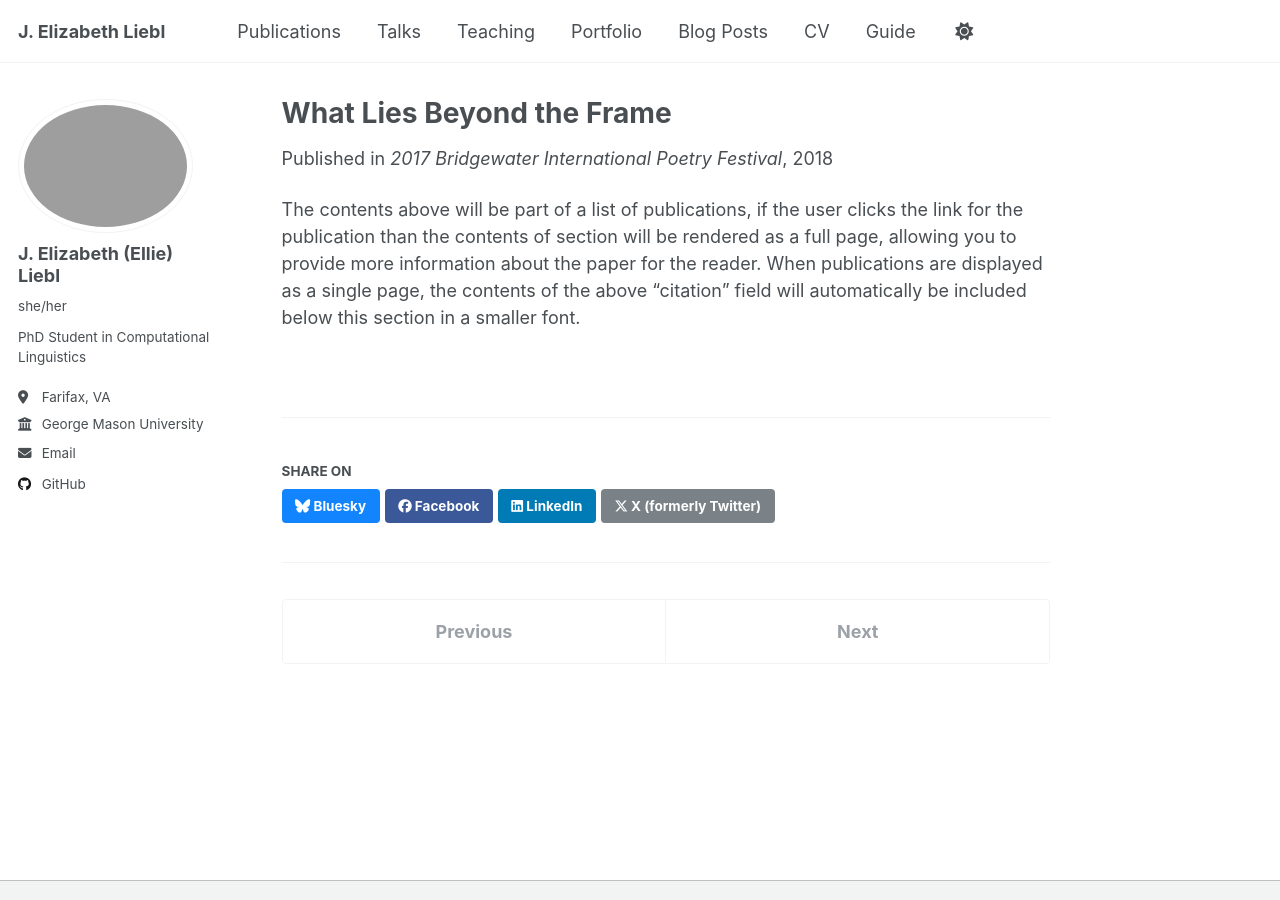
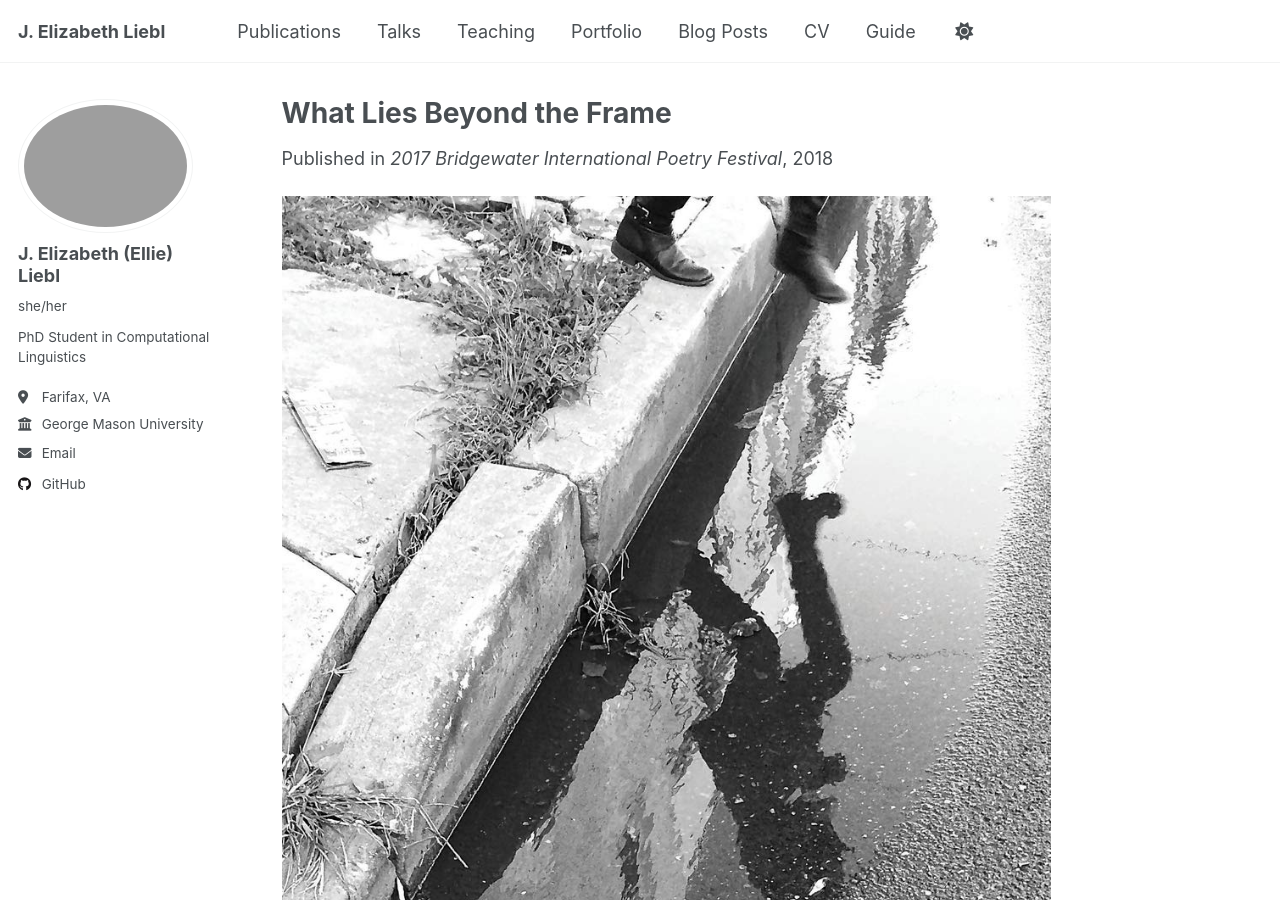
Before and after one commit to ellie-liebl/ellie-liebl.github.io, a Jekyll site: the page built from _publications/2018-What-Lies-Beyond-the-Frame.md, in a window 1280 px wide and 900 px high. Built offline with Jekyll 4.4.1, drawn with Linux system fonts in a browser that asks for light colours.

Commit message:
Update 2018-What-Lies-Beyond-the-Frame.md

```diff
--- a/_publications/2018-What-Lies-Beyond-the-Frame.md
+++ b/_publications/2018-What-Lies-Beyond-the-Frame.md
@@ -8,4 +8,5 @@ date: 2018-08-22
 venue: '2017 Bridgewater International Poetry Festival'
 paperurl: 'https://a.co/d/hH9urBn'
 ---
+![We Are Residents Here cover](/images/What_Lies_Beyond_the_Frame.jpg)
 The contents above will be part of a list of publications, if the user clicks the link for the publication than the contents of section will be rendered as a full page, allowing you to provide more information about the paper for the reader. When publications are displayed as a single page, the contents of the above "citation" field will automatically be included below this section in a smaller font.
```
